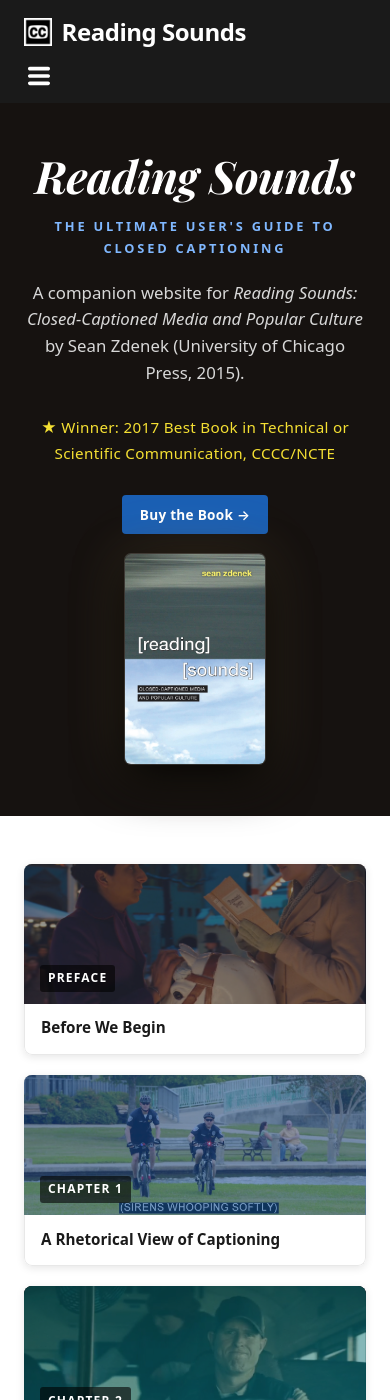
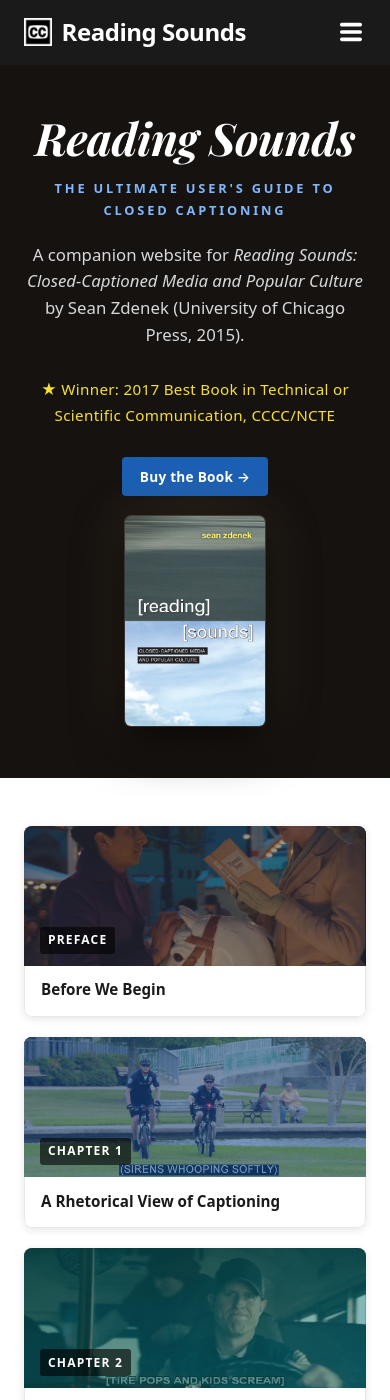
Before and after one commit to szdenek/readingsounds-site, a Jekyll site: the page built from index.html, in a window 390 px wide and 1400 px high. Built offline with Jekyll 4.4.1, drawn with Linux system fonts in a browser that asks for light colours.

Commit message:
Remove stale mobile rule stacking hamburger below title

```diff
--- a/assets/main.scss
+++ b/assets/main.scss
@@ -1055,5 +1055,4 @@ h1, h2, h3, h4 {
 
   .chapter-page { padding: 1.5rem 1rem; }
 
-  .site-header .wrapper { flex-direction: column; align-items: flex-start; }
 }
```
